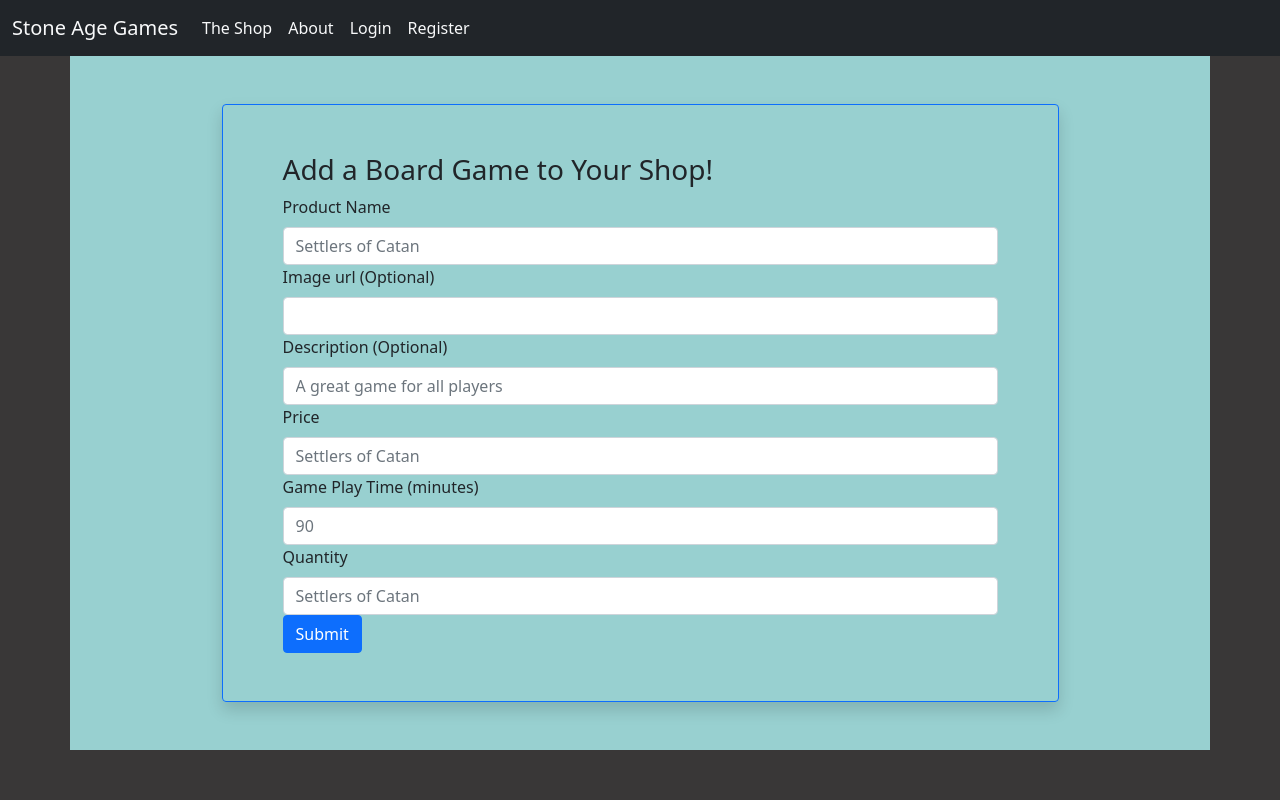
After one commit to Connor-Prime/week6day4, a Flask app: page /shop/create in a window 1280 px wide. The commit adds this page. Run offline with Flask 3, Linux system fonts and the light colour scheme; some libraries are stand-ins or nearby versions.

Commit message:
added products

```diff
--- a/rangers_shop/blueprints/site/routes.py
+++ b/rangers_shop/blueprints/site/routes.py
@@ -1,8 +1,84 @@
-from flask import Blueprint, render_template
+from flask import Blueprint, render_template, flash, request, redirect
+
+#internal import
+from rangers_shop.models import Product, db
+from rangers_shop.forms import ProductForm
+
 
 site = Blueprint('site',__name__, template_folder='site_templates')
 
 
 @site.route('/')
 def shop():
-    return render_template('shop.html')
+
+    allproducts = Product.query.all()
+
+    product_count = len(allproducts)
+
+    return render_template('shop.html', shop=allproducts,product_count = product_count)
+
+@site.route('/shop/create',methods=['POST','GET'])
+def create():
+
+    create_form = ProductForm()
+
+    if request.method=='POST' and create_form.validate_on_submit():
+
+        name = create_form.name.data
+        image = create_form.image.data
+        description = create_form.description.data
+        price = create_form.price.data
+        playtime = create_form.playtime.data
+        quantity = create_form.quantity.data
+
+        product = Product(name, quantity, price, playtime, image, description)
+
+        db.session.add(product)
+        db.session.commit()
+
+        flash(f"You have successfully created product {name}", category='success')
+        return redirect('/')
+
+    elif request.method == 'POST':
+        flash("We were unable to process your request", category='warning')
+        return redirect('/shop/create')
+
+
+    return render_template('createproduct.html', form=create_form )
+
+
+@site.route('/shop/update/<id>', methods=['GET', 'POST']) #<parameter> this is how pass parameters to our routes
+def update(id):
+
+    #lets grab our specific product we want to update
+    product = Product.query.get(id) #this should only ever bring back 1 item/object
+    updateform = ProductForm()
+
+    if request.method == 'POST' and updateform.validate_on_submit():
+
+        product.name = updateform.name.data
+        product.image = updateform.image.data
+        product.description = updateform.description.data
+        product.price = updateform.price.data
+        product.quantity = updateform.quantity.data
+
+        #commit our changes
+        db.session.commit()
+
+        flash(f"You have successfully updated product {product.name}", category='success')
+        return redirect('/')
+
+    elif request.method == 'POST':
+        flash("We were unable to process your request", category='warning')
+        return redirect('/')
+
+    return render_template('updateform.html', form=updateform, product=product )
+
+@site.route('/shop/delete/<id>')
+def delete(id):
+    product = Product.query.get(id)
+
+    db.session.delete(product)
+    db.session.commit()
+
+    return redirect('/')
--- /dev/null
+++ b/rangers_shop/blueprints/site/site_templates/createproduct.html
@@ -0,0 +1,17 @@
+{% extends 'base.html' %}
+
+
+
+{% block content %}
+
+<div class="white-background container d-flex justify-content-center align-items-center">
+    <div class="row mt-5 mb-5 p-5 shadow rounded border border-primary w-75">
+        <div class="col">
+            <h3>Add a Board Game to Your Shop!</h3>
+            {% include 'productform.html' %}
+        </div>
+    </div>
+</div>
+
+
+{% endblock content %}
--- /dev/null
+++ b/rangers_shop/blueprints/site/site_templates/productform.html
@@ -0,0 +1,51 @@
+<form action="" method="post" class="white-background">
+    {{form.hidden_tag()}}
+
+    <div class="col-12">
+        {{form.name.label}}
+        {{form.name(class='form-control mt-2', placeholder='Settlers of Catan')}}
+        {%for error in form.name.errors%}
+            <span class="err-msg">{{error}}</span>
+        {%endfor%}
+    </div>
+    <div class="col-12">
+        {{form.image.label}}
+        {{form.image(class='form-control mt-2', placeholder='')}}
+        {%for error in form.image.errors%}
+            <span class="err-msg">{{error}}</span>
+        {%endfor%}
+    </div>
+    <div class="col-12">
+        {{form.description.label}}
+        {{form.description(class='form-control mt-2', placeholder='A great game for all players')}}
+        {%for error in form.description.errors%}
+            <span class="err-msg">{{error}}</span>
+        {%endfor%}
+    </div>
+    <div class="col-12">
+        {{form.price.label}}
+        {{form.price(class='form-control mt-2', placeholder='Settlers of Catan')}}
+        {%for error in form.price.errors%}
+            <span class="err-msg">{{error}}</span>
+        {%endfor%}
+    </div>
+    <div class="col-12">
+        {{form.playtime.label}}
+        {{form.playtime(class='form-control mt-2', placeholder='90')}}
+        {%for error in form.playtime.errors%}
+            <span class="err-msg">{{error}}</span>
+        {%endfor%}
+    </div>
+    <div class="col-12">
+        {{form.quantity.label}}
+        {{form.quantity(class='form-control mt-2', placeholder='Settlers of Catan')}}
+        {%for error in form.quantity.errors%}
+            <span class="err-msg">{{error}}</span>
+        {%endfor%}
+    </div>
+    <div class="col-12">
+        {{ form.submit(class='btn btn-primary') }}
+    </div>
+
+
+</form>
--- a/rangers_shop/forms.py
+++ b/rangers_shop/forms.py
@@ -18,3 +18,12 @@ class RegisterForm(FlaskForm):
     confirm_password = PasswordField('Confirm Password', validators=[ DataRequired(), EqualTo('password')])
     admin_password = PasswordField('Enter security key', validators=[DataRequired()])
     submit = SubmitField('Sign Up')
+
+class ProductForm(FlaskForm):
+    name = StringField('Product Name', validators=[DataRequired()])
+    image = StringField('Image url (Optional)')
+    description = StringField('Description (Optional)')
+    price = DecimalField('Price', validators=[DataRequired()])
+    playtime = IntegerField('Game Play Time (minutes)', validators=[DataRequired()])
+    quantity = IntegerField('Quantity', validators=[DataRequired()])
+    submit = SubmitField('Submit')
--- a/rangers_shop/static/css/main.css
+++ b/rangers_shop/static/css/main.css
@@ -2,7 +2,7 @@
 
 
 .shop-header {
-    background-image: url("https://hips.hearstapps.com/hmg-prod/images/2024-lamborghini-revuelto-127-641a1d518802b.jpg?crop=0.813xw:0.721xh;0.0994xw,0.128xh&resize=1200:*");
+    background-image: url("https://gamewardbound.com/wp-content/uploads/2020/11/ikea-kallax-shelves-complete-second-shelf.jpg");
     background-size: cover;
     height: 1200px;
     color: rgba(255, 255, 255, 0.668);
@@ -28,3 +28,7 @@ body{
 .white-background{
     background-color: rgb(152, 208, 208);
 }
+
+.black-text{
+    color: black;
+}
--- a/rangers_shop/templates/base.html
+++ b/rangers_shop/templates/base.html
@@ -8,7 +8,7 @@
 <link rel="stylesheet" href="https://cdnjs.cloudflare.com/ajax/libs/twitter-bootstrap/5.1.0/css/bootstrap.min.css">
 <link rel="stylesheet" href="https://cdnjs.cloudflare.com/ajax/libs/font-awesome/5.15.4/css/all.min.css">
 <link rel="stylesheet" href="../static/css/main.css">
-<title>Sweet Wheels.com</title>
+<title>Stone Age Games</title>
 </head>
 <body>
     {%include 'navbar.html'%}
@@ -17,7 +17,7 @@
         <div class="alert alert-primary alert-dismissible fade show" role="alert">
             <strong>{{category.title()}}</strong> {{message}}
             <button type="button" class="close" data-dismiss="alert" aria-label="Close">
-                close
+
             </button>
 
         </div>
--- a/rangers_shop/templates/navbar.html
+++ b/rangers_shop/templates/navbar.html
@@ -1,6 +1,6 @@
 <nav class="navbar navbar-expand-lg bg-dark">
   <div class="container-fluid">
-    <a class="navbar-brand link-light" href="/">Sweet Wheels</a>
+    <a class="navbar-brand link-light" href="/">Stone Age Games</a>
     <button class="navbar-toggler" type="button"
     data-bs-toggle="collapse"
     data-bs-target="#navbarNav"
```
Also changed, not shown: migrations/versions/de06db95b168_added_product_table.py (added, +37 -0 lines), rangers_shop/blueprints/site/site_templates/shop.html (+45 -7 lines), rangers_shop/blueprints/site/site_templates/updateform.html (added, +17 -0 lines), rangers_shop/models.py (+45 -2 lines), 1 other file.
